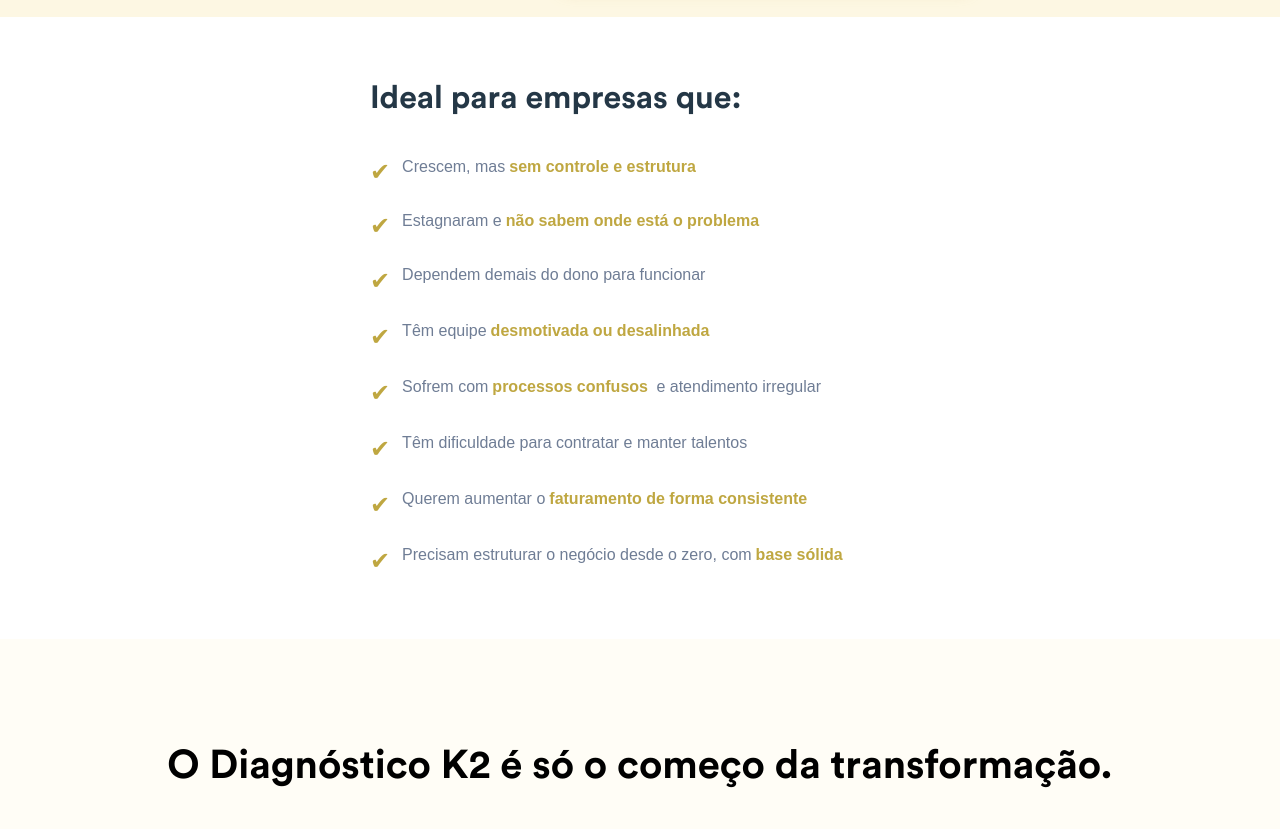
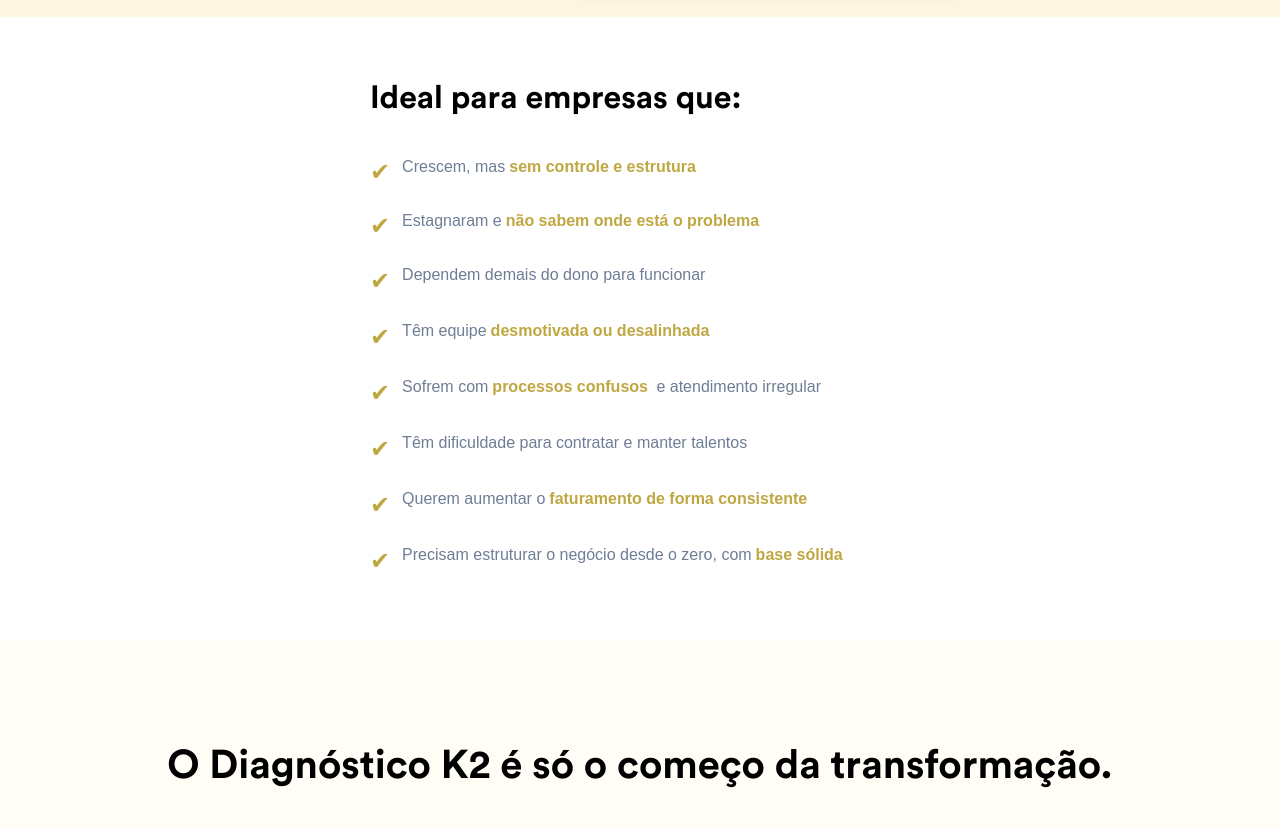
Before and after one commit to vortexoficial/k2expertise, a plain HTML site: page index.html in a window 1280 px wide. Shown: the part 3070-3899 px from the top of the page. Drawn offline with Linux system fonts and the light colour scheme; a web font is replaced by a local one.

Commit message:
Update index.html

```diff
--- a/index.html
+++ b/index.html
@@ -555,7 +555,7 @@ Mas o crescimento não é sustentável, a rotina pesa, os resultados oscilam.
 </section>
 <section style="background: #fff; padding: 60px 20px; font-family: Arial, sans-serif; color: #000;">
   <div class="empresa-conteudo" style="max-width: 700px; margin: 0 auto;">
-    <h2 style="font-weight: bold; font-size: 2rem; margin-bottom: 40px; color: #243746;">
+    <h2 style="font-weight: bold; font-size: 2rem; margin-bottom: 40px; color: #000;">
       Ideal para empresas que:
     </h2>
     <ul style="list-style: none; padding: 0; margin: 0;">
@@ -617,6 +617,7 @@ Mas o crescimento não é sustentável, a rotina pesa, os resultados oscilam.
     }
   </style>
 </section>
+
 
 
 <section class="consulting-faq">
```
